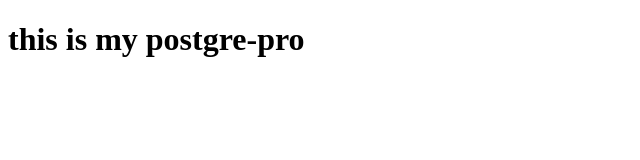
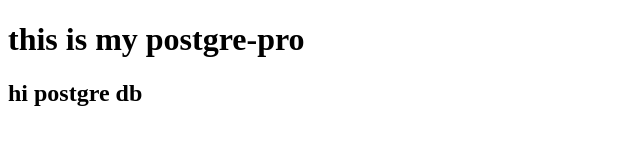
Before and after one commit to ZakiaHussaini/postgre-db, a plain HTML site: page index.html in a window 1280 px wide. Shown: the whole page, without its empty margins (0-640 px from the left). Drawn offline with Linux system fonts and the light colour scheme.

Commit message:
bring some changes

```diff
--- a/index.html
+++ b/index.html
@@ -8,5 +8,6 @@
 </head>
 <body>
     <h1>this is my postgre-pro</h1>
+    <h2>hi postgre db</h2>
 </body>
 </html>
```
